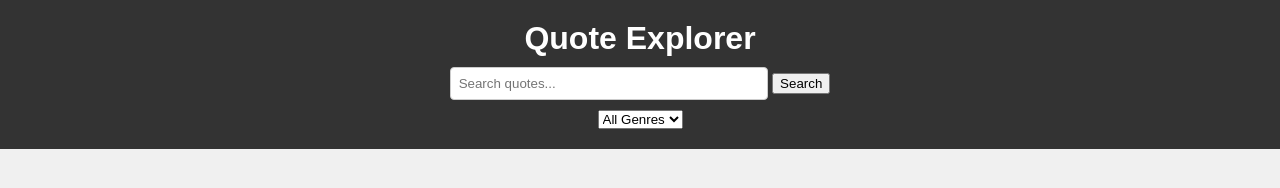
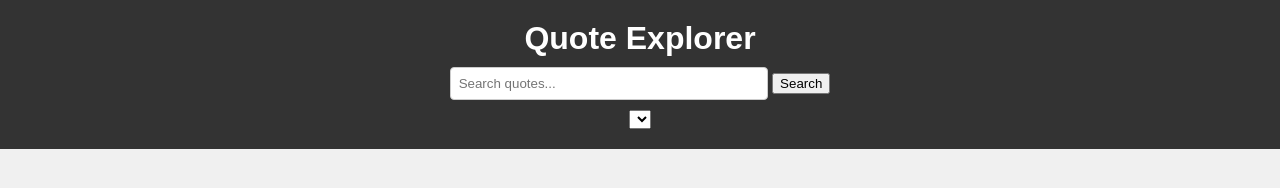
Before and after one commit to migeroreloaded/quote-explorer, a plain HTML site: page index.html in a window 1280 px wide. Drawn offline with Linux system fonts and the light colour scheme; no server answers.

```diff
--- a/index.html
+++ b/index.html
@@ -17,7 +17,6 @@
         </form>
         <!-- Dropdown for filtering quotes by categories -->
         <select id="genresFilter">
-            <option value="">All Genres</option>
             <!-- Add options for different genres-->
         </select>
     </header>
```
